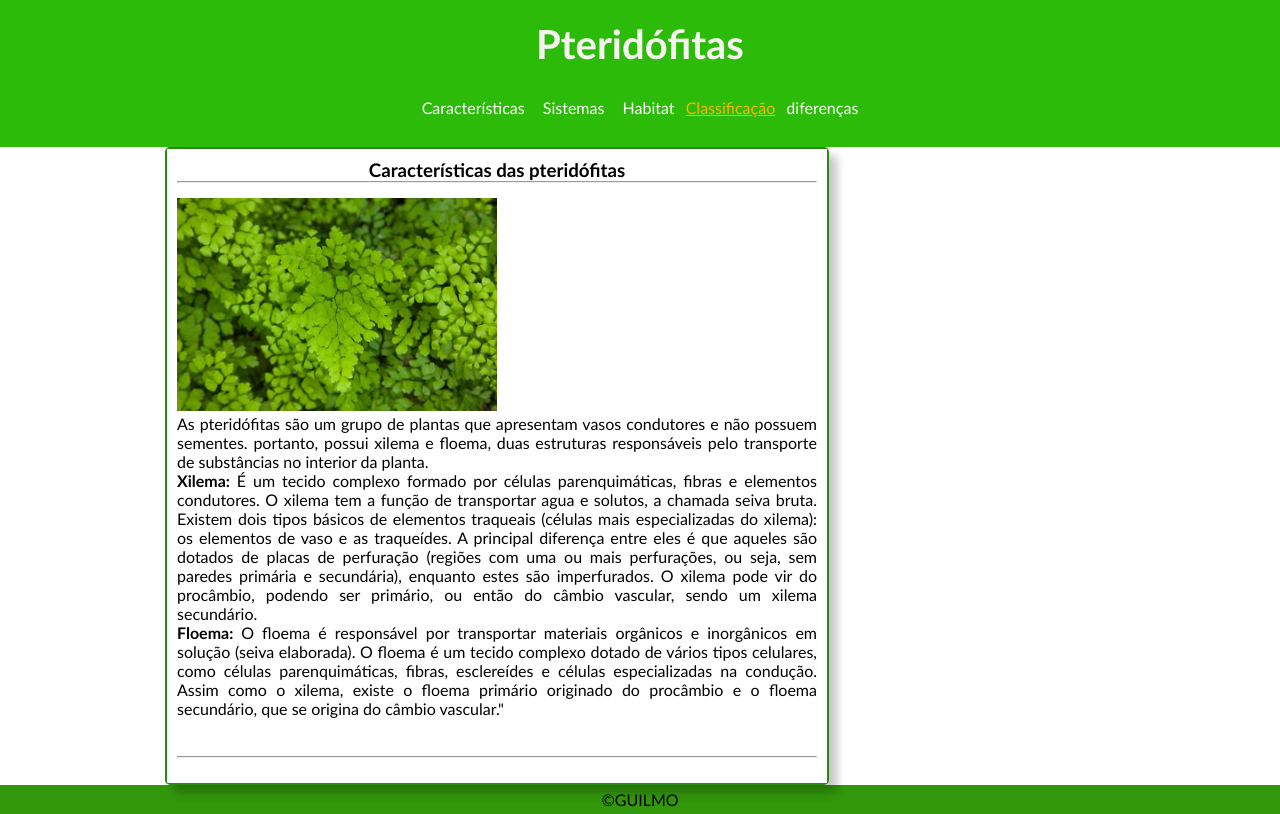
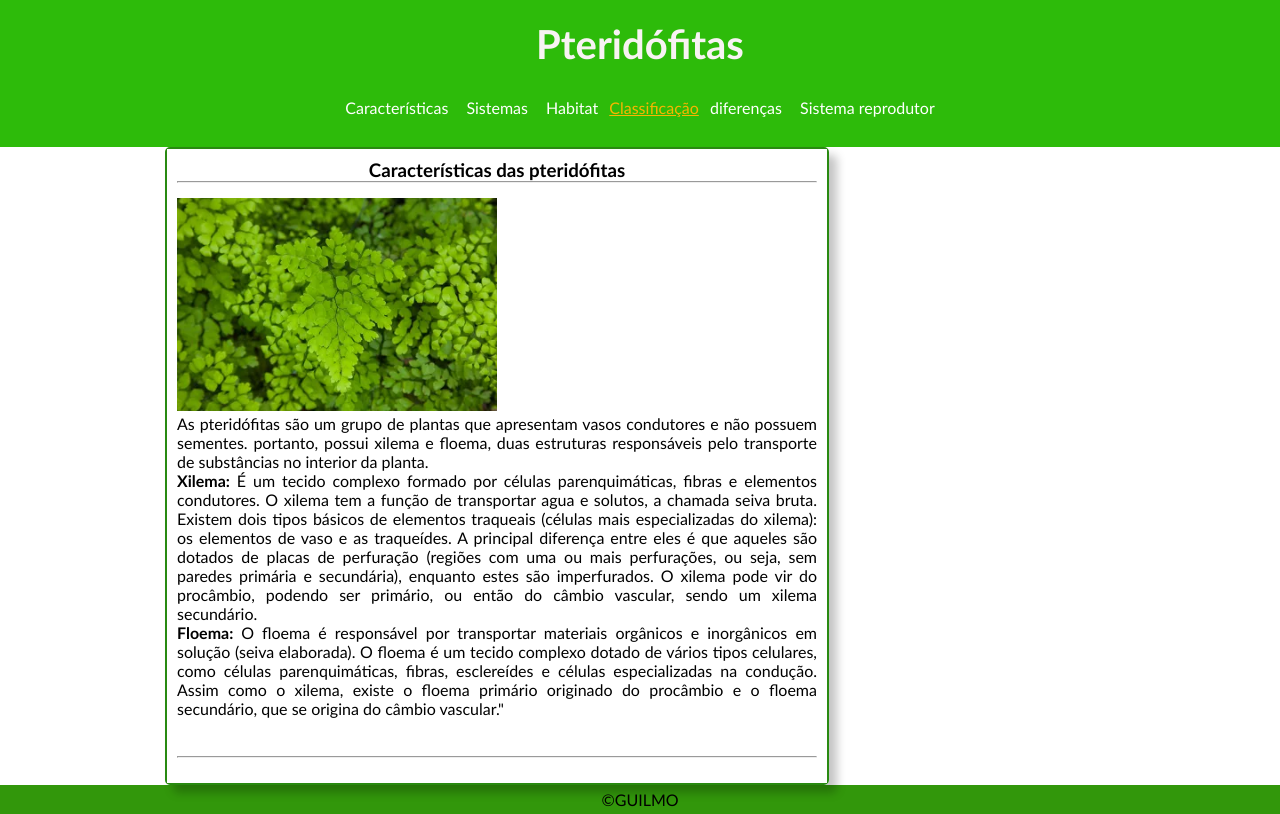
Before and after one commit to Guiandrelino/sitebio, a plain HTML site: page index.html in a window 1280 px wide. Drawn offline with Linux system fonts and the light colour scheme.

Commit message:
Update index.html

```diff
--- a/index.html
+++ b/index.html
@@ -23,8 +23,9 @@
 				<a href="https://guiandrelino.github.io/habitat/" class="item_menu">Habitat<a>
 				<a href="https://guiandrelino.github.io/class/">Classificação</a>
                 <a href="https://guiandrelino.github.io/difere/" class="item_menu">diferenças</a>
-
+		 <a href="https://guiandrelino.github.io/reproduz/" class="item_menu">Sistema reprodutor</a>
 			</div>
+        </div>
         </div>
 
         <div id="conteudo">
```
